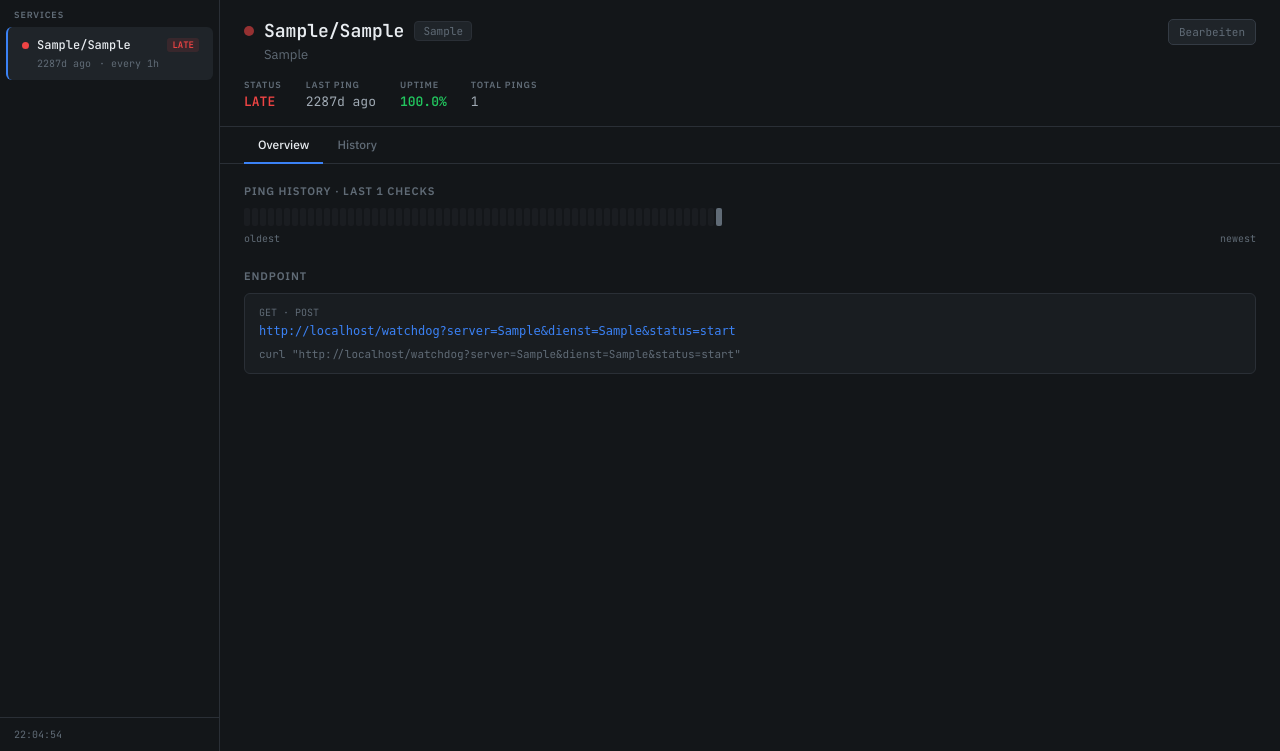
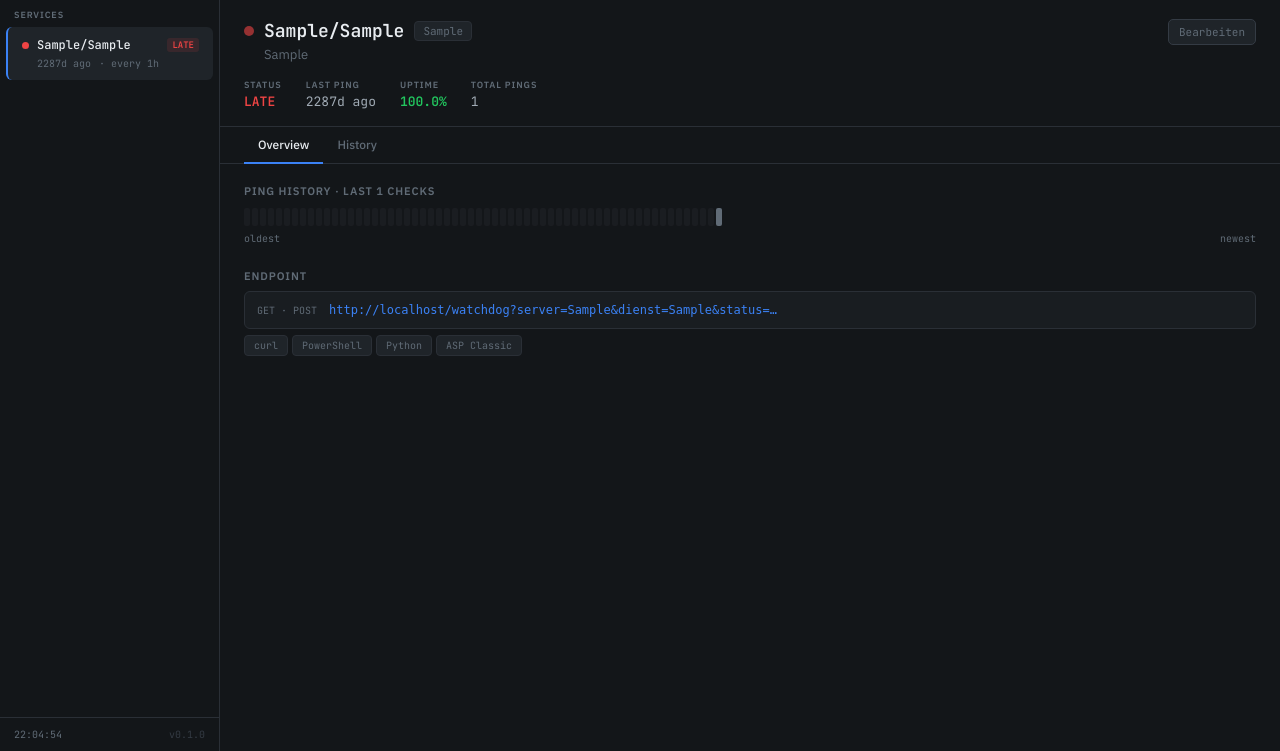
Before and after one commit to blacktorch96/watchdog, a Flask app: page / in a window 1280 px wide. Shown: the part 49-800 px from the top of the page. Run offline with Flask 3, Linux system fonts and the light colour scheme; tables that the repository leaves empty hold one stand-in row (values such as "Sample post").

Commit message:
feat(dashboard): show version in sidebar, update README
- dashboard.py: liest Version zur Laufzeit aus pyproject.toml (tomllib)
  und übergibt sie als Jinja2-Variable ans Template
- dashboard.html: v{{ version }} unten links neben der Uhrzeit in der Sidebar
- README.md: aktualisiert — neues Dashboard beschrieben, PowerShell- und
  Python-Snippets ergänzt, Admin-Routen vervollständigt, Versionierungs-
  konvention dokumentiert

```diff
--- a/app/dashboard.py
+++ b/app/dashboard.py
@@ -1,11 +1,26 @@
 """Dashboard blueprint."""
 
+import os
+import tomllib
 from flask import Blueprint, render_template, jsonify
 from app.database import get_db
 from datetime import datetime, timedelta
 
 
 dashboard_bp = Blueprint('dashboard', __name__, url_prefix='')
+
+
+def _read_version() -> str:
+    """Read project version from pyproject.toml."""
+    try:
+        toml_path = os.path.join(os.path.dirname(os.path.dirname(__file__)), 'pyproject.toml')
+        with open(toml_path, 'rb') as f:
+            return tomllib.load(f)['project']['version']
+    except Exception:
+        return 'dev'
+
+
+APP_VERSION = _read_version()
 
 
 def build_group_tree(tools):
@@ -73,7 +88,7 @@
 @dashboard_bp.route('/')
 def index():
     """Main dashboard view."""
-    return render_template('dashboard.html')
+    return render_template('dashboard.html', version=APP_VERSION)
 
 
 @dashboard_bp.route('/api/status')
--- a/app/templates/dashboard.html
+++ b/app/templates/dashboard.html
@@ -92,7 +92,10 @@
       <div style="padding:10px 14px 6px;font-size:9px;color:var(--text2);letter-spacing:0.1em;font-weight:600">SERVICES</div>
       <div id="svc-list"></div>
       <div style="flex:1"></div>
-      <div id="clock" style="padding:10px 14px;border-top:1px solid var(--border);font-size:10px;color:var(--text2);font-family:var(--font-mono)"></div>
+      <div style="padding:10px 14px;border-top:1px solid var(--border);display:flex;align-items:center;justify-content:space-between">
+        <span id="clock" style="font-size:10px;color:var(--text2);font-family:var(--font-mono)"></span>
+        <span style="font-size:10px;color:var(--border2);font-family:var(--font-mono)">v{{ version }}</span>
+      </div>
     </div>
 
     <!-- Detail Panel -->
@@ -286,11 +289,22 @@
           </div>
         </div>
         <div>
-          <div style="font-size:11px;color:var(--text2);letter-spacing:0.08em;font-weight:600;margin-bottom:10px">ENDPOINT</div>
-          <div class="code-block">
-            <div style="color:var(--text2);font-size:10px;margin-bottom:4px">GET · POST</div>
-            <code style="color:var(--blue)">${host}/watchdog?server=${esc(tool.server)}&amp;dienst=${esc(tool.dienst)}&amp;status=start</code>
-            <div style="margin-top:8px;color:var(--text2);font-size:11px">curl "${host}/watchdog?server=${esc(tool.server)}&amp;dienst=${esc(tool.dienst)}&amp;status=start"</div>
+          <div style="font-size:11px;color:var(--text2);letter-spacing:0.08em;font-weight:600;margin-bottom:8px">ENDPOINT</div>
+          <div class="code-block" style="padding:10px 12px;margin-bottom:6px">
+            <span style="color:var(--text2);font-size:10px">GET · POST &nbsp;</span><code style="color:var(--blue);font-size:12px;word-break:break-all">${host}/watchdog?server=${esc(tool.server)}&amp;dienst=${esc(tool.dienst)}&amp;status=…</code>
+          </div>
+          <div style="display:flex;gap:4px;margin-bottom:6px">
+            ${['curl','PowerShell','Python','ASP Classic'].map(lang =>
+              `<button onclick="toggleSnippet('${lang}',${tool.id},'${host}','${esc(tool.server)}','${esc(tool.dienst)}')"
+                id="pill-${lang.replace(' ','')}-${tool.id}"
+                style="font-size:10px;font-family:var(--font-mono);padding:3px 9px;border-radius:4px;border:1px solid var(--border);background:var(--bg3);color:var(--text2);cursor:pointer;transition:all 0.15s">${lang}</button>`
+            ).join('')}
+          </div>
+          <div id="snip-box-${tool.id}" style="display:none">
+            <div class="code-block" style="position:relative;padding:10px 12px">
+              <button onclick="copySnippet('snip-active-${tool.id}')" style="position:absolute;top:8px;right:8px;font-size:9px;color:var(--text2);background:none;border:1px solid var(--border);border-radius:3px;padding:1px 6px;cursor:pointer;font-family:var(--font-mono)">copy</button>
+              <code id="snip-active-${tool.id}" style="color:var(--blue);white-space:pre-wrap;display:block;padding-right:40px"></code>
+            </div>
           </div>
         </div>
       </div>`;
@@ -363,6 +377,54 @@
   if (target) await selectTool(target);
 }
 
+const SNIPPETS = {
+  'curl':        (h,s,d) => `curl "${h}/watchdog?server=${s}&dienst=${d}&status=start&kommentar=OK"`,
+  'PowerShell':  (h,s,d) => `Invoke-RestMethod -Uri "${h}/watchdog" \`\n  -Method Post \`\n  -Body @{\n    server    = "${s}"\n    dienst    = "${d}"\n    status    = "start"\n    kommentar = "OK"\n  }`,
+  'Python':      (h,s,d) => `import urllib.request, urllib.parse\n\nurllib.request.urlopen(\n    "${h}/watchdog?" + urllib.parse.urlencode({\n        "server":    "${s}",\n        "dienst":   "${d}",\n        "status":   "start",\n        "kommentar": "OK",\n    })\n)`,
+  'ASP Classic': (h,s,d) => `<%\nDim http\nSet http = Server.CreateObject("MSXML2.ServerXMLHTTP")\nhttp.Open "POST", "${h}/watchdog", False\nhttp.setRequestHeader "Content-Type", "application/x-www-form-urlencoded"\nhttp.Send "server=${s}&dienst=${d}&status=start&kommentar=OK"\nSet http = Nothing\n%>`,
+};
+
+let activeSnippetLang = {};
+
+function toggleSnippet(lang, toolId, host, server, dienst) {
+  const box  = document.getElementById(`snip-box-${toolId}`);
+  const code = document.getElementById(`snip-active-${toolId}`);
+  const pills = ['curl','PowerShell','Python','ASP Classic'];
+
+  if (activeSnippetLang[toolId] === lang) {
+    // collapse
+    box.style.display = 'none';
+    activeSnippetLang[toolId] = null;
+    pills.forEach(l => {
+      const p = document.getElementById(`pill-${l.replace(' ','')}-${toolId}`);
+      if (p) { p.style.background = 'var(--bg3)'; p.style.color = 'var(--text2)'; p.style.borderColor = 'var(--border)'; }
+    });
+    return;
+  }
+
+  activeSnippetLang[toolId] = lang;
+  code.textContent = SNIPPETS[lang](host, server, dienst);
+  box.style.display = 'block';
+
+  pills.forEach(l => {
+    const p = document.getElementById(`pill-${l.replace(' ','')}-${toolId}`);
+    if (!p) return;
+    const active = l === lang;
+    p.style.background    = active ? 'var(--blue)' : 'var(--bg3)';
+    p.style.color         = active ? '#fff'         : 'var(--text2)';
+    p.style.borderColor   = active ? 'var(--blue)'  : 'var(--border)';
+  });
+}
+
+function copySnippet(id) {
+  const el = document.getElementById(id);
+  if (!el) return;
+  navigator.clipboard.writeText(el.textContent).then(() => {
+    const btn = el.previousElementSibling ? el.parentElement.querySelector('button') : null;
+    if (btn) { const orig = btn.textContent; btn.textContent = 'copied!'; btn.style.color = 'var(--ok)'; setTimeout(() => { btn.textContent = orig; btn.style.color = 'var(--text2)'; }, 1500); }
+  });
+}
+
 init();
 setInterval(fetchStatus, 30000);
 </script>
```
Also changed, not shown: README.md.
